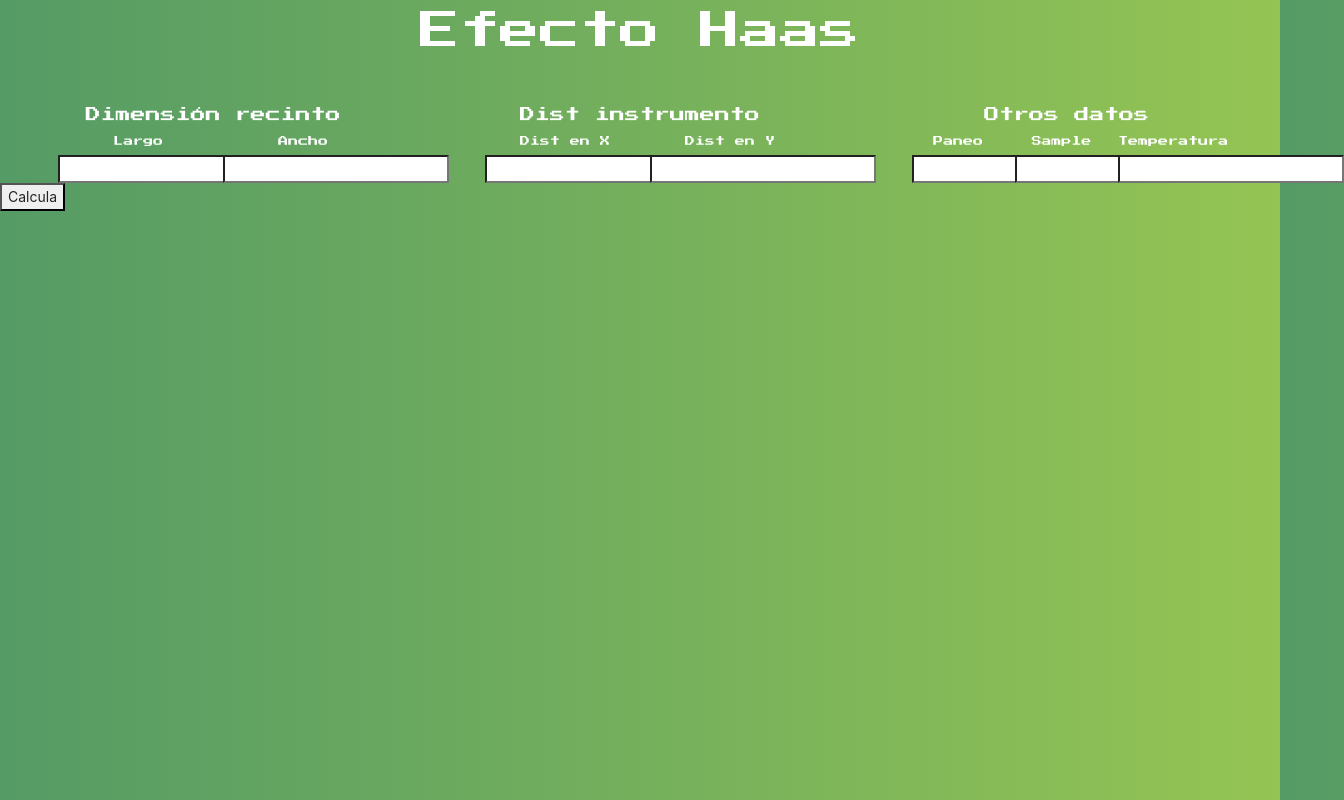
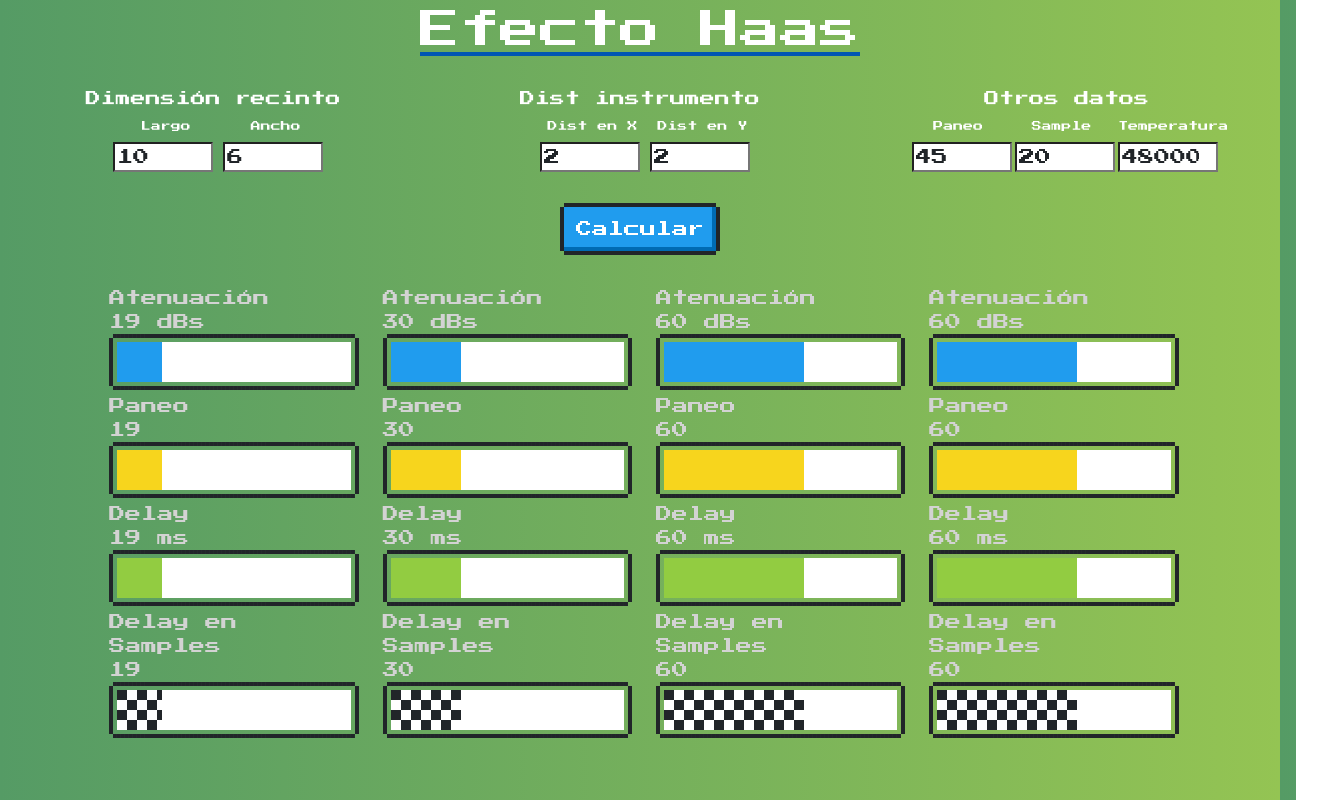
Before and after one commit to LeonLSV/EfectoHaas, a React (Create React App) app: page /intro in a window 1280 px wide. Shown: the whole page, 1344 px wide, since content can reach past the window. Built offline with nearby package versions, Linux system fonts and the light colour scheme; a web font is replaced by a local one.

Commit message:
[add] columns and handleCalculator

```diff
--- a/public/index.html
+++ b/public/index.html
@@ -7,16 +7,16 @@
     <meta name="theme-color" content="#000000" />
     <meta
       name="description"
-      content="Web site created using create-react-app"
+      content="Aplicación creada por LSV para el cálculo de reflexiones."
     />
-    <link rel="stylesheet" href="./node_modules/nes.css/css/nes.min.css">
+
     <link rel="stylesheet" type="text/css" href="index.css">
     <link href="https://fonts.googleapis.com/css?family=Press+Start+2P" rel="stylesheet">
     <link rel="apple-touch-icon" href="%PUBLIC_URL%/logo192.png" />
     <link rel="manifest" href="%PUBLIC_URL%/manifest.json" />
     <link href="https://fonts.googleapis.com/css?family=Press+Start+2P" rel="stylesheet">
     <link href="https://unpkg.com/nes.css/css/nes.css" rel="stylesheet" />
-
+    <link rel="stylesheet" href="./node_modules/nes.css/css/nes.min.css">
     <style>
       html,
       body,
@@ -30,7 +30,6 @@
     <title>Efecto Haas</title>
   </head>
   <body>
-    <noscript>You need to enable JavaScript to run this app.</noscript>
     <div id="root"></div>
 
   </body>
--- a/src/components/Calculo/index.js
+++ b/src/components/Calculo/index.js
@@ -1,7 +1,8 @@
 import React, { useState, useRef } from "react";
 import { Col, Row } from "antd";
-import { TextoCalculo } from "./style";
+import { TextoCalculo, InputCal, ContainerCalcular } from "./style";
 import { Link } from "react-router-dom";
+import Resultado from "../Resultados";
 
 const centerTodo = {
   display: "flex",
@@ -20,14 +21,25 @@ export const Calculo = () => {
   const sampleInput = useRef(null);
   const temperaturaInput = useRef(null);
 
-  const [mitad, setMitad] = useState("");
+  let velocidadSonido = 343.5;
 
-  const calculador = () => {
-    const valor = parseInt(largoInput.current.value);
-    const valor2 = parseInt(anchoInput.current.value);
-    const resultado = valor / valor2;
-    console.log(resultado);
-    setMitad(resultado);
+  const handleCalculador = () => {
+    const largo = parseInt(largoInput.current.value);
+    const ancho = parseInt(anchoInput.current.value);
+    const mitadAncho = ancho / 2;
+
+    const distx = parseInt(distX.current.value);
+    const disty = parseInt(distY.current.value);
+    const restoYLeft = mitadAncho + disty;
+    const restoYRight = ancho - mitadAncho - disty;
+    const restoXBack = largo - distx;
+
+    //Raices Canal 1
+    const potenciaDeX = Math.pow(distx, 2);
+    const potenciaDeY = Math.pow(disty, 2);
+    const raizCanal1 = Math.sqrt(potenciaDeX + potenciaDeY);
+
+    console.log(raizCanal1);
   };
 
   return (
@@ -56,11 +68,11 @@ export const Calculo = () => {
             }}>
             <Col span={12} style={{ margin: "0 5px" }}>
               <TextoCalculo size={"10px"}>Largo</TextoCalculo>
-              <input type="number" ref={largoInput} />
+              <InputCal type="number" value="10" ref={largoInput} />
             </Col>
             <Col span={12}>
               <TextoCalculo size={"10px"}>Ancho</TextoCalculo>
-              <input type="number" ref={anchoInput} />
+              <InputCal type="number" value="6" ref={anchoInput} />
             </Col>
           </Col>
         </Col>
@@ -79,12 +91,12 @@ export const Calculo = () => {
             }}>
             <Col span={12} style={{ margin: "0 5px" }}>
               <TextoCalculo size={"10px"}>Dist en X</TextoCalculo>
-              <input type="number" ref={distX} />
+              <InputCal type="number" value="2" ref={distX} />
             </Col>
 
             <Col span={12}>
               <TextoCalculo size={"10px"}>Dist en Y</TextoCalculo>
-              <input type="number" ref={distY} />
+              <InputCal type="number" value="2" ref={distY} />
             </Col>
           </Col>
         </Col>
@@ -103,21 +115,43 @@ export const Calculo = () => {
             }}>
             <Col span={7} style={{ margin: "0 5px" }}>
               <TextoCalculo size={"10px"}>Paneo</TextoCalculo>
-              <input type="number" ref={paneoInput} />
+              <InputCal type="number" value="45" ref={paneoInput} />
             </Col>
             <Col span={7} style={{ margin: "0 5px" }}>
               <TextoCalculo size={"10px"}>Sample</TextoCalculo>
-              <input type="number" ref={sampleInput} />
+              <InputCal type="number" value="20" ref={sampleInput} />
             </Col>
             <Col span={7} style={{ margin: "0 5px" }}>
               <TextoCalculo size={"10px"}>Temperatura</TextoCalculo>
-              <input type="number" ref={temperaturaInput} />
+              <InputCal type="number" value="48000" ref={temperaturaInput} />
             </Col>
           </Col>
         </Col>
       </Row>
-      <button onClick={calculador}>Calcula</button>
-      <h1>{mitad}</h1>
+      <Row justify="center" styled={centerTodo}>
+        <ContainerCalcular>
+          <button
+            type="button"
+            onClick={handleCalculador}
+            className="nes-btn is-primary">
+            Calcular
+          </button>
+        </ContainerCalcular>
+      </Row>
+      <Row justify="center" gutter={32}>
+        <Col lg={5}>
+          <Resultado atenuacion={"19"} />
+        </Col>
+        <Col lg={5}>
+          <Resultado atenuacion="30" />
+        </Col>
+        <Col lg={5}>
+          <Resultado atenuacion="60" />
+        </Col>
+        <Col lg={5}>
+          <Resultado atenuacion="60" />
+        </Col>
+      </Row>
     </>
   );
 };
--- a/src/components/Calculo/style.js
+++ b/src/components/Calculo/style.js
@@ -5,4 +5,18 @@ export const TextoCalculo = styled.h3`
   font-family: "Press Start 2P", cursive;
   text-align: center;
   font-size: ${(props) => props.size};
+  text-decoration: none;
+  outline: none;
 `;
+
+export const InputCal = styled.input`
+  width: 100px;
+`;
+
+export const ContainerCalcular = styled.button`
+  margin: 30px 0;
+  outline: none;
+  text-decoration: none;
+  background: none;
+  border: none;
+`;
--- /dev/null
+++ b/src/components/Resultados/index.js
@@ -0,0 +1,43 @@
+import React from "react";
+import { Col, Row } from "antd";
+
+const Resultado = (props) => {
+  return (
+    <>
+      <Row>
+        <Col span={24}>
+          <span className="nes-text is-disabled">Atenuación</span>
+          <br />
+          <span className="nes-text is-disabled">{props.atenuacion} dBs</span>
+          <progress
+            className="nes-progress is-primary"
+            value={props.atenuacion}
+            max="100"></progress>
+          <span className="nes-text is-disabled">Paneo</span>
+          <br />
+          <span className="nes-text is-disabled">{props.atenuacion}</span>
+          <progress
+            className="nes-progress is-warning"
+            value={props.atenuacion}
+            max="100"></progress>
+          <span className="nes-text is-disabled">Delay</span>
+          <br />
+          <span className="nes-text is-disabled">{props.atenuacion} ms</span>
+          <progress
+            className="nes-progress is-success"
+            value={props.atenuacion}
+            max="100"></progress>
+          <span className="nes-text is-disabled">Delay en Samples</span>
+          <br />
+          <span className="nes-text is-disabled">{props.atenuacion}</span>
+          <progress
+            className="nes-progress is-pattern"
+            value={props.atenuacion}
+            max="100"></progress>
+        </Col>
+      </Row>
+    </>
+  );
+};
+
+export default Resultado;
--- a/src/components/Title/index.js
+++ b/src/components/Title/index.js
@@ -1,7 +1,7 @@
 import React from "react";
 import { Row, Col } from "antd";
 import logonegro from "../../images/logonegro.png";
-import { TitleHome, LogoHome, ButtonIngresar } from "./style";
+import { TitleHome, LogoHome } from "./style";
 import { Link } from "react-router-dom";
 
 const centerTodo = {
@@ -25,12 +25,17 @@ export const Title = () => {
           <TitleHome margintop={"-30px"}>Haas</TitleHome>
         </Col>
       </Row>
-      <Row>
-        <Col span={24} style={centerTodo}>
-          <Link to="/intro">
-            <ButtonIngresar type="button">Ingresar</ButtonIngresar>
-          </Link>
-        </Col>
+      <Row style={centerTodo}>
+        <Link to="/intro">
+          <Col span={24} style={centerTodo}>
+            <button type="button" className="nes-btn is-success">
+              Ingresar
+            </button>
+          </Col>
+          <Col span={24} style={centerTodo}>
+            <i className="nes-jp-logo"></i>
+          </Col>
+        </Link>
       </Row>
       <Row>
         <Col span={24} style={centerTodo}>
--- a/src/components/Title/style.js
+++ b/src/components/Title/style.js
@@ -7,6 +7,7 @@ export const TitleHome = styled.h1`
   text-shadow: black 2px 5px;
   margin-top: ${(props) => props.margintop};
   font-family: "Press Start 2P", cursive;
+
   @media (max-width: 720px) {
     font-size: 70px;
   }
--- a/src/index.js
+++ b/src/index.js
@@ -4,6 +4,7 @@ import "./index.css";
 import { App } from "./App";
 import reportWebVitals from "./reportWebVitals";
 import "antd/dist/antd.css"; // or 'antd/dist/antd.less'
+import "nes.css/css/nes.min.css";
 
 ReactDOM.render(
   <React.StrictMode>
```
Also changed, not shown: src/images/logonegro.png, 1 other file (tests, documents, lock files or other folders).
